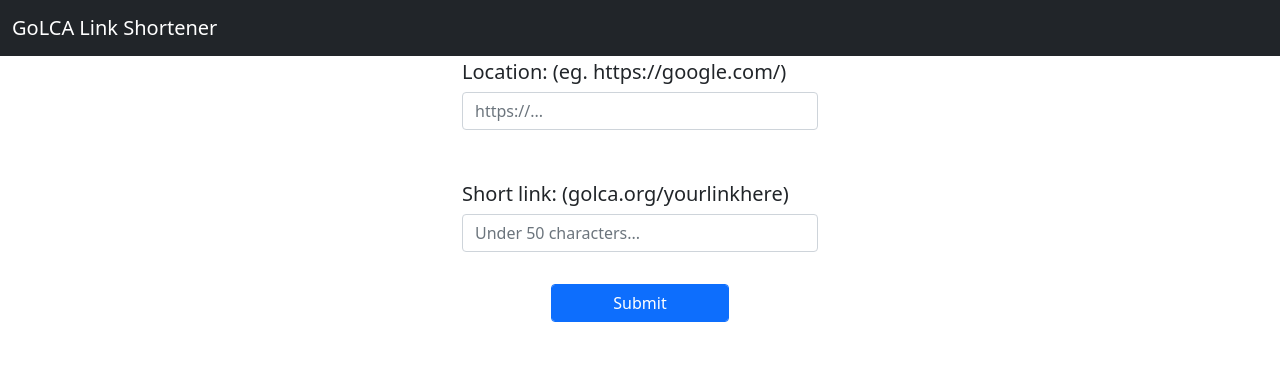
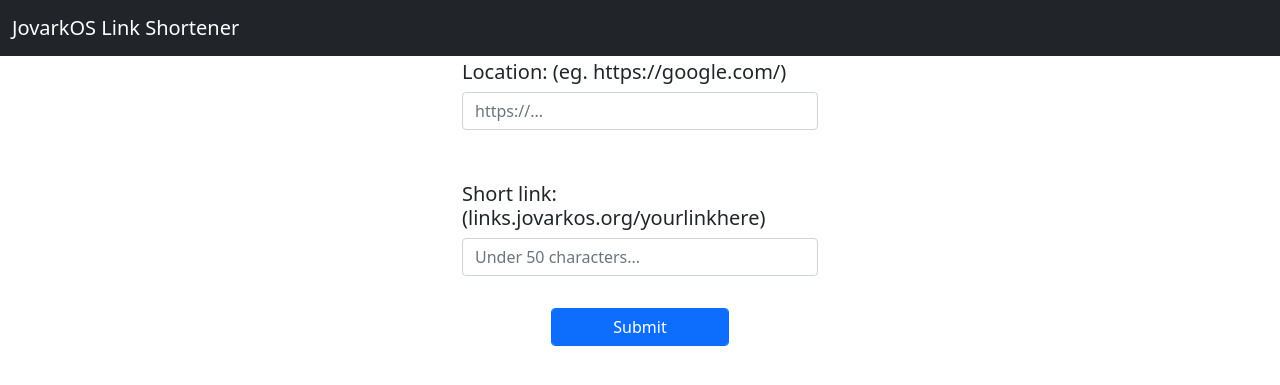
Before and after one commit to lucasburlingham/linkshortener, a PHP site: page / in a window 1280 px wide. Shown: the top 385 px of the page. Run offline with PHP 8.4, Linux system fonts and the light colour scheme; data that the repository does not hold is empty.

Commit message:
Remove golcabranding

```diff
--- a/config.php
+++ b/config.php
@@ -3,7 +3,7 @@
 
 
 // Branding
-$branding_title = 'GoLCA Link Shortener';
+$branding_title = 'JovarkOS Link Shortener';
 $branding_style_url = 'stylesheet.css';
 
 
--- a/index.php
+++ b/index.php
@@ -63,7 +63,7 @@ file_put_contents('l/'. $slash . '/index.php', $content_php);
             <div class="row">
                 <div class="col-4"></div>
                 <div class="col-4">
-                    <label for="SLASH" class="h5 pt-1">Short link: (golca.org/yourlinkhere)</label>
+                    <label for="SLASH" class="h5 pt-1">Short link: (links.jovarkos.org/yourlinkhere)</label>
                     <input type="text" name="SLASH" class="form-control" placeholder="Under 50 characters..." required>
                     <br>
                     <div class="d-grid gap-2 col-6 mx-auto">
```
